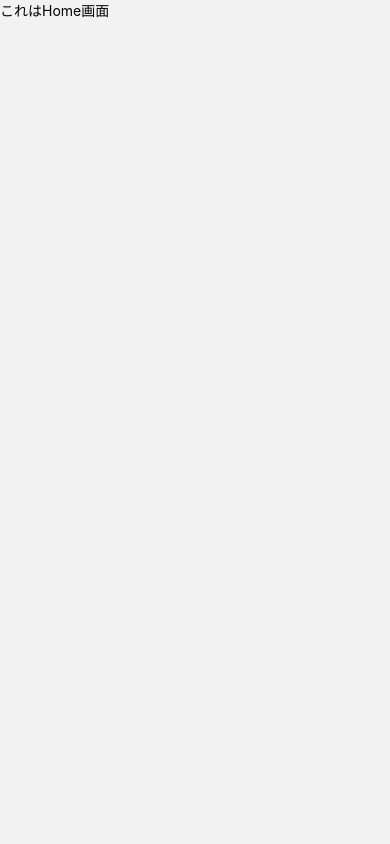
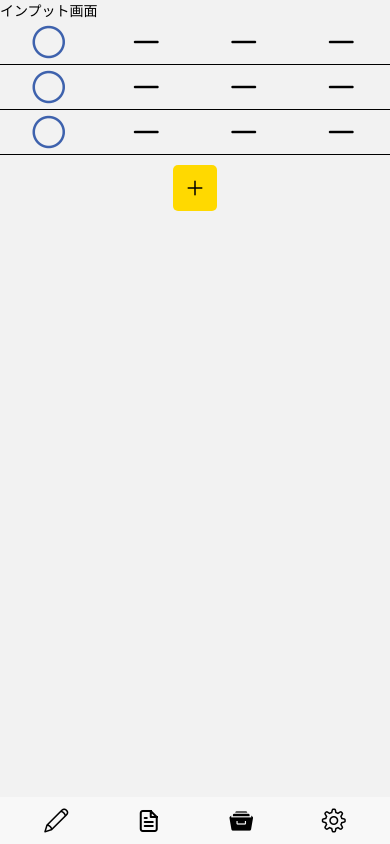
Before and after one commit to Genki-Arai/HitRecord, a React Native app: screen /Input in a window 390 px wide. Before the commit this address had no page. Built offline with nearby package versions, Linux system fonts and the light colour scheme.

Commit message:
画面遷移完了　インプット画面作成中

```diff
--- a/App.tsx
+++ b/App.tsx
@@ -18,11 +18,12 @@ export default function App() {
     //   </SafeAreaProvider>
     // </NavigationContainer>
     <NavigationContainer>
-          {/* <TopPage /> */}
 
-          <BottomTabTopPage />
-          {/* <DrawerTopPage /> */}
+          <ScreenNavi />
 
+      {/* <TopPage /> */}
+
+      {/* <DrawerTopPage /> */}
     </NavigationContainer>
   );
 }
--- a/components/Sample2.tsx
+++ b/components/Sample2.tsx
@@ -1,5 +1,5 @@
-import { useNavigation, useRoute, NavigationProp } from "@react-navigation/native";
-import { Text, TouchableOpacity, View } from "react-native";
+import { useNavigation, useRoute, NavigationProp, DrawerActions } from "@react-navigation/native";
+import { Button, Text, TouchableOpacity, View } from "react-native";
 
 type RootStackParamList = {
   Details: { id: number; name: string };
@@ -9,9 +9,18 @@ export default function Sample2() {
   const navigation = useNavigation<NavigationProp<RootStackParamList>>();
 //   const navigation = useNavigation();
 
+
+
   const gotoDetails = () => {
     navigation.navigate("Details", { id: 1, name: "Sample2" });
 
+  }
+
+  const openDrawer = () => {
+    navigation.dispatch(DrawerActions.openDrawer());
+  }
+  const closeDrawer = () => {
+    navigation.dispatch(DrawerActions.closeDrawer());
   }
 
   return (
@@ -19,6 +28,8 @@ export default function Sample2() {
       <TouchableOpacity onPress={gotoDetails}>
         <Text>これはHome画面</Text>
       </TouchableOpacity>
+      <Button onPress={openDrawer} title="Open Drawer" />
+      <Button onPress={closeDrawer} title="Close Drawer" />
     </View>
   );
 }
--- /dev/null
+++ b/components/commonTypes/defaultHitData.ts
@@ -0,0 +1,12 @@
+import { HitDataType } from "./types";
+
+const defaultHitData: HitDataType = {
+    date: new Date().toLocaleDateString(),
+    time: new Date().toLocaleTimeString(),
+    first: true,
+    second: null,
+    third: null,
+    fourth: null,
+}
+
+export default defaultHitData
--- /dev/null
+++ b/components/commonTypes/types.ts
@@ -0,0 +1,16 @@
+
+
+export type HitResultType = {
+    isHit: boolean | null;
+}
+
+export type HitDataType = {
+    date: string;
+    time: string;
+    first: HitType;
+    second: HitType;
+    third: HitType;
+    fourth: HitType;
+}
+
+export type HitType = boolean | null;
--- /dev/null
+++ b/components/input/HitResult.tsx
@@ -0,0 +1,38 @@
+import { Ionicons } from "@expo/vector-icons";
+import { useState } from "react";
+import { TouchableOpacity } from "react-native";
+
+type Props = {
+  isHit: boolean | null;
+  setHit: (isHit: boolean | null) => void;
+};
+
+export default (props: Props) => {
+  const switchHit = () => {
+    if (props.isHit == null) {
+      return props.setHit(true);
+    }
+    if (props.isHit == true) {
+      return props.setHit(false);
+    }
+    if (props.isHit == false) {
+      return props.setHit(null);
+    }
+  };
+
+  return (
+    <>
+      <TouchableOpacity onPress={switchHit}>
+        {props.isHit == null && (
+          <Ionicons name="remove-outline" size={40} color="black" />
+        )}
+        {props.isHit == true && (
+          <Ionicons name="ellipse-outline" size={40} color="#3e62ad" />
+        )}
+        {props.isHit == false && (
+          <Ionicons name="close-outline" size={40} color="#ba2636" />
+        )}
+      </TouchableOpacity>
+    </>
+  );
+};
--- /dev/null
+++ b/components/input/HitResultBase.tsx
@@ -0,0 +1,37 @@
+import { View, ViewStyle } from "react-native";
+import HitResult from "./HitResult";
+import { useState } from "react";
+import { HitType } from "../commonTypes/types";
+
+export default (props: HitResultBaseProps) => {
+  const [firstHit, setFirstHit] = useState<HitType>(props.first ? props.first : null);
+  const [secondHit, setSecondHit] = useState<HitType>(null);
+  const [thirdHit, setThirdHit] = useState<HitType>(null);
+  const [fourthHit, setFourthHit] = useState<HitType>(null);
+
+  return (
+    <View style={styles.hitResultBaseContainer}>
+      <HitResult isHit={firstHit} setHit={setFirstHit} />
+      <HitResult isHit={secondHit} setHit={setSecondHit} />
+      <HitResult isHit={thirdHit} setHit={setThirdHit} />
+      <HitResult isHit={fourthHit} setHit={setFourthHit} />
+    </View>
+  );
+};
+
+const styles: { hitResultBaseContainer: ViewStyle } = {
+  hitResultBaseContainer: {
+    flexDirection: "row",
+    justifyContent: "space-around",
+    alignItems: "center",
+    borderBottomWidth: 1,
+  },
+};
+
+type HitResultBaseProps = {
+    setDataList?: (dataList: any) => void;
+    first?: HitType;
+    second?: HitType;
+    third?: HitType;
+    fourth?: HitType;
+}
--- /dev/null
+++ b/components/input/InputScreen.tsx
@@ -0,0 +1,61 @@
+import { useNavigation } from "@react-navigation/native";
+import {
+  Button,
+  ScrollView,
+  Text,
+  TouchableOpacity,
+  View,
+  ViewStyle,
+} from "react-native";
+import InputHitBase from "./HitResultBase";
+import { useState } from "react";
+import { Ionicons } from "@expo/vector-icons";
+import { HitDataType } from "../commonTypes/types";
+import defaultHitData from "../commonTypes/defaultHitData";
+
+export default function InputScreen() {
+    const [dataList, setDataList] = useState<HitDataType[]>([defaultHitData, defaultHitData, defaultHitData]);
+    const [dataNum, setDataNum] = useState<number>(dataList.length);
+
+  const addDataNum = () => {
+    setDataNum(dataNum + 1);
+  }
+
+  const subtractDataNum = () => {
+    if(confirm('本当に削除しますか？')){
+
+    }
+  }
+
+  return (
+    <ScrollView>
+      <Text>インプット画面</Text>
+
+      {(function () {
+        const hitResultBaseList = [];
+        for (let i = 0; i < dataNum; i++) {
+          hitResultBaseList.push(<InputHitBase key={i} first={dataList[i].first} />);
+        }
+        return hitResultBaseList;
+      })()}
+      <TouchableOpacity
+        onPress={() => setDataNum(dataNum + 1)}
+        style={styles.addButton}
+      >
+        <Ionicons name="add" size={24} color="black" />
+      </TouchableOpacity>
+    </ScrollView>
+  );
+}
+
+const styles: { addButton: ViewStyle } = {
+  addButton: {
+    backgroundColor: "#ffd900",
+    padding: 10,
+    borderRadius: 5,
+    marginHorizontal: "auto",
+    marginVertical: 10,
+    justifyContent: "center",
+    alignItems: "center",
+  },
+};
--- a/components/input/Sample1.tsx
+++ b/components/input/Sample1.tsx
@@ -1,5 +1,5 @@
-import { NavigationProp, useNavigation } from "@react-navigation/native";
-import { Text, TouchableOpacity, View } from "react-native";
+import { NavigationProp, useNavigation, DrawerActions } from "@react-navigation/native";
+import { Button, Text, TouchableOpacity, View } from "react-native";
 
 export default function Sample1() {
   type RootStackParamList = {
@@ -7,15 +7,28 @@ export default function Sample1() {
   };
 
   const navigation = useNavigation<NavigationProp<RootStackParamList>>();
+
+  const navigation2 = useNavigation();
+
   const gotoHome = () => {
     navigation.navigate("Home", { id: 1, name: "Sample1" });
   }
+
+  const openDrawer = () => {
+    navigation2.dispatch(DrawerActions.openDrawer());
+  }
+  const closeDrawer = () => {
+    navigation2.dispatch(DrawerActions.closeDrawer());
+  }
+
   console.log("Sample1");
   return (
     <View>
       <TouchableOpacity onPress={gotoHome}>
         <Text>abcd</Text>
       </TouchableOpacity>
+      <Button onPress={openDrawer} title="Open Drawer" />
+      <Button onPress={closeDrawer} title="Close Drawer" />
     </View>
   );
 }
--- /dev/null
+++ b/components/memo/MemoScreen.tsx
@@ -0,0 +1,13 @@
+import { useNavigation } from "@react-navigation/native"
+import { Button, Text, View } from "react-native";
+
+
+export default () => {
+
+
+    return (
+        <View>
+            <Text>メモ画面</Text>
+        </View>
+    )
+}
--- /dev/null
+++ b/components/navi/NavigationBar.tsx
@@ -0,0 +1,35 @@
+import { Entypo, Feather, SimpleLineIcons } from "@expo/vector-icons";
+import { useNavigation } from "@react-navigation/native";
+import { View, TouchableOpacity } from "react-native";
+import { ViewStyle } from "react-native";
+
+export default () => {
+  const navigation = useNavigation<any>();
+
+  return (
+    <View style={styles.navigationBarContainer}>
+      <TouchableOpacity onPress={() => navigation.navigate("Input")}>
+        <SimpleLineIcons name="pencil" size={24} color="black" />
+      </TouchableOpacity>
+      <TouchableOpacity onPress={() => navigation.navigate("Memo")}>
+        <Feather name="file-text" size={24} color="black" />
+      </TouchableOpacity>
+      <TouchableOpacity>
+        <Entypo name="archive" size={24} color="black" />
+      </TouchableOpacity>
+      <TouchableOpacity>
+        <SimpleLineIcons name="settings" size={24} color="black" />
+      </TouchableOpacity>
+    </View>
+  );
+};
+
+const styles: { navigationBarContainer: ViewStyle } = {
+  navigationBarContainer: {
+    flexDirection: "row",
+    justifyContent: "space-around",
+    alignItems: "center",
+    padding: 10,
+    backgroundColor: "#f8f8f8",
+  },
+};
--- a/components/navi/ScreenNavi.tsx
+++ b/components/navi/ScreenNavi.tsx
@@ -2,17 +2,27 @@ import { createNativeStackNavigator } from "@react-navigation/native-stack";
 import { View } from "react-native";
 import Sample1 from "../input/Sample1";
 import Sample2 from "../Sample2";
-
+import { createBottomTabNavigator } from "@react-navigation/bottom-tabs";
+import InputScreen from "../input/InputScreen";
+import MemoScreen from "../memo/MemoScreen";
+import { SafeAreaProvider, SafeAreaView } from "react-native-safe-area-context";
+import NavigationBar from "./NavigationBar";
 
 export default function ScreenNavi() {
-    const Stack = createNativeStackNavigator();
+  const Tab = createBottomTabNavigator();
 
-    console.log("ScreenNavi");
-    return (
-        <Stack.Navigator initialRouteName="Home">
-            <Stack.Screen name="Home" component={Sample2} options={{ title: 'Welcome' }} />
-            <Stack.Screen name="Details" component={Sample1} options={{ title: 'Details' }} />
-        </Stack.Navigator>
-    )
-
+  return (
+    <SafeAreaProvider style={{ flex: 1 }}>
+      <SafeAreaView style={{ flex: 1 }}>
+        <Tab.Navigator
+          initialRouteName="Input"
+          screenOptions={{ tabBarStyle: { display: "none" }, headerShown: false }}
+        >
+          <Tab.Screen name="Input" component={InputScreen} />
+          <Tab.Screen name="Memo" component={MemoScreen} />
+        </Tab.Navigator>
+        <NavigationBar />
+      </SafeAreaView>
+    </SafeAreaProvider>
+  );
 }
--- a/package.json
+++ b/package.json
@@ -19,7 +19,8 @@
     "react": "18.3.1",
     "react-native": "0.76.9",
     "react-native-safe-area-context": "^4.12.0",
-    "react-native-screens": "~4.4.0"
+    "react-native-screens": "~4.4.0",
+    "@expo/vector-icons": "^14.0.2"
   },
   "devDependencies": {
     "@babel/core": "^7.25.2",
```
Also changed, not shown: 1 other file (tests, documents, lock files or other folders).
